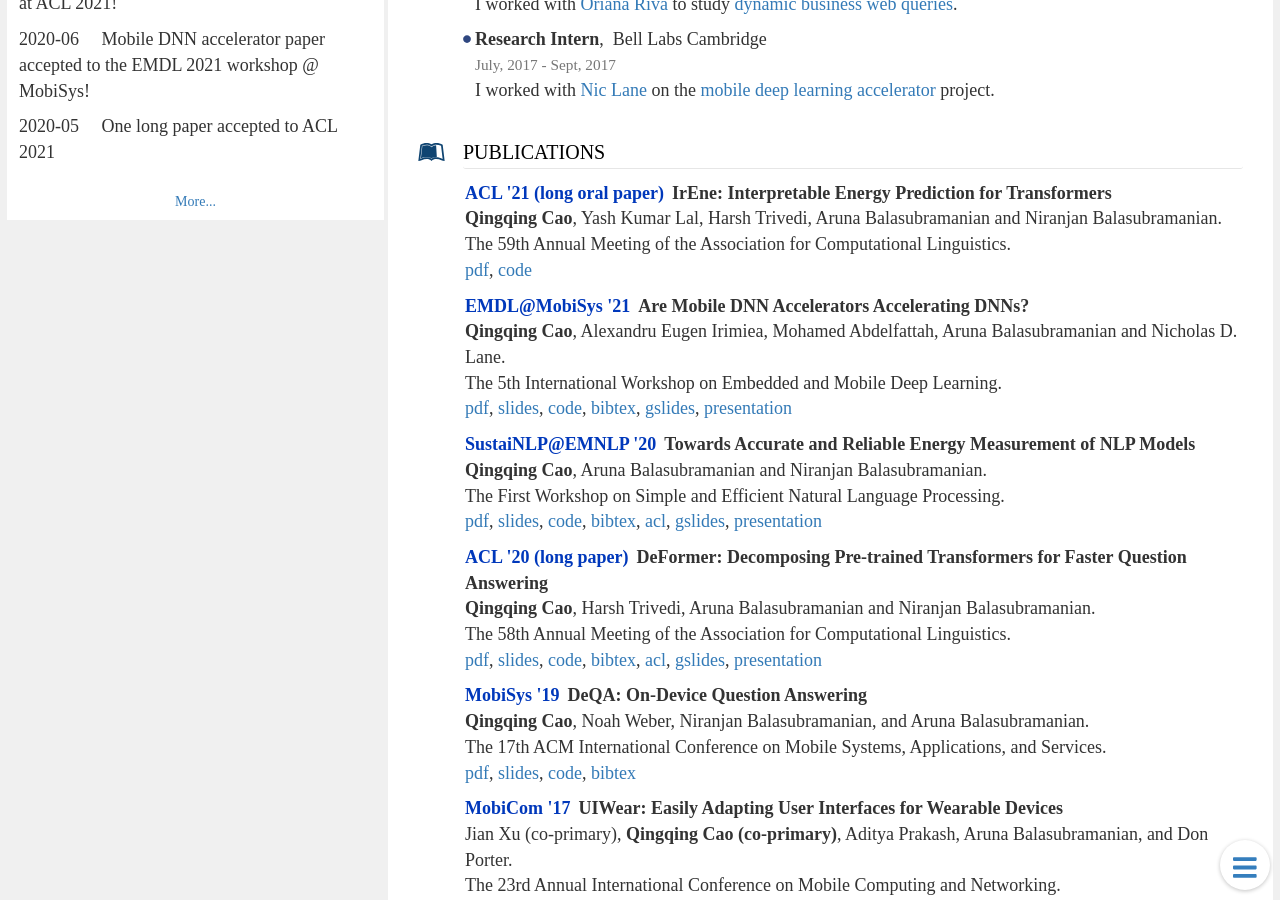
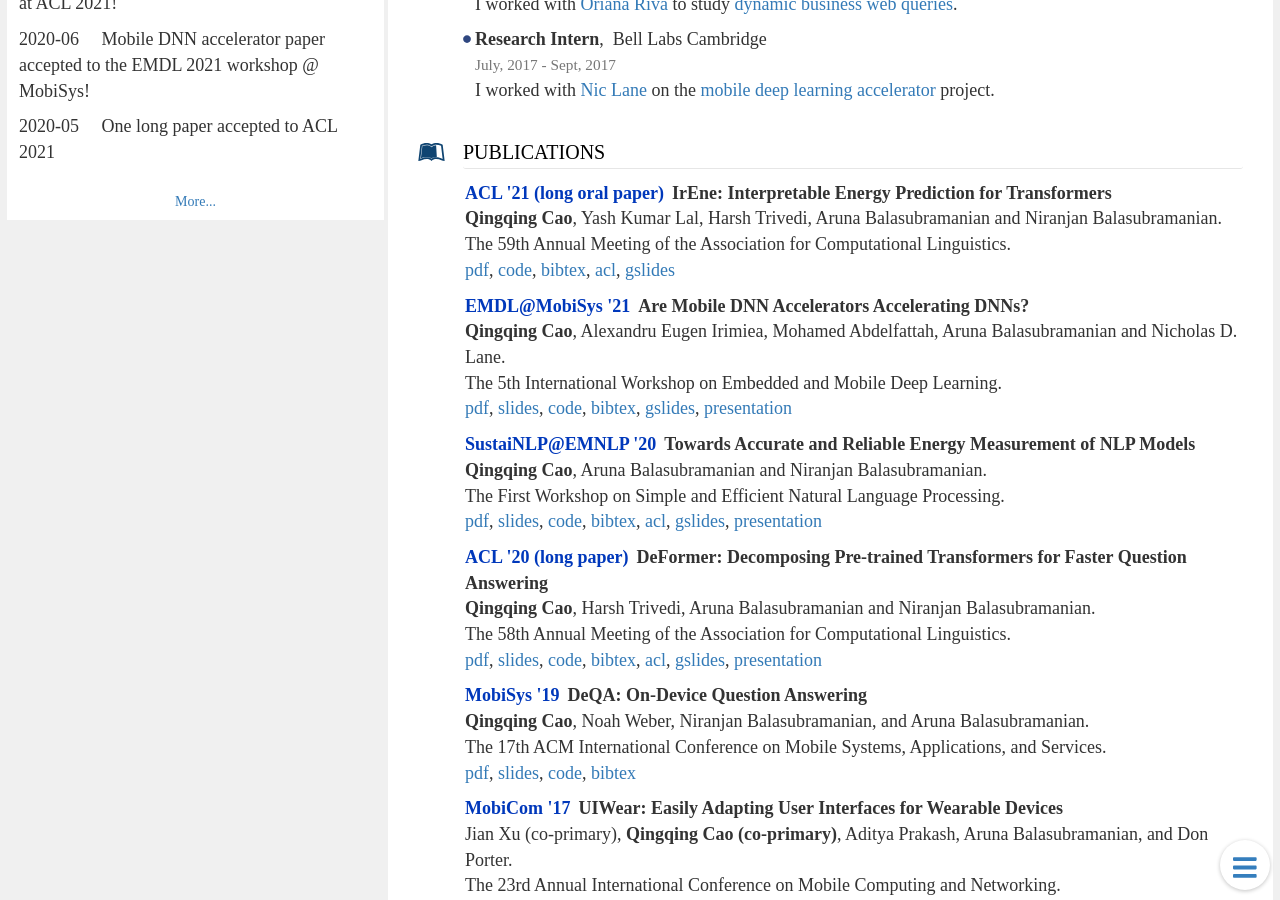
Before and after one commit to csarron/csarron.github.io, a Jekyll site: the page built from index.md, in a window 1280 px wide and 900 px high, scrolled down 709 px. Built offline with Jekyll 4.4.1, drawn with Linux system fonts in a browser that asks for light colours.

Commit message:
up irene

```diff
--- a/index.md
+++ b/index.md
@@ -130,7 +130,7 @@ pub:
           paper: "IrEne: Interpretable Energy Prediction for Transformers"
           conference: The 59th Annual Meeting of the Association for Computational Linguistics.
           resource: >
-            [pdf](https://arxiv.org/abs/2106.01199), [code](https://github.com/StonyBrookNLP/IrEne)
+            [pdf](https://arxiv.org/abs/2106.01199), [code](https://github.com/StonyBrookNLP/IrEne), [bibtex](https://aclanthology.org/2021.acl-long.167.bib),  [acl](https://aclanthology.org/2021.acl-long.167), [gslides](https://docs.google.com/presentation/d/1f1zULlp9lJXaznU5yxZnfTnsUyNPbzo0N2-SstzmAng/)
         - id: ncs
           type: EMDL@MobiSys '21
           author: <strong>Qingqing Cao</strong>, Alexandru Eugen Irimiea, Mohamed Abdelfattah, Aruna Balasubramanian and Nicholas D. Lane.
```
